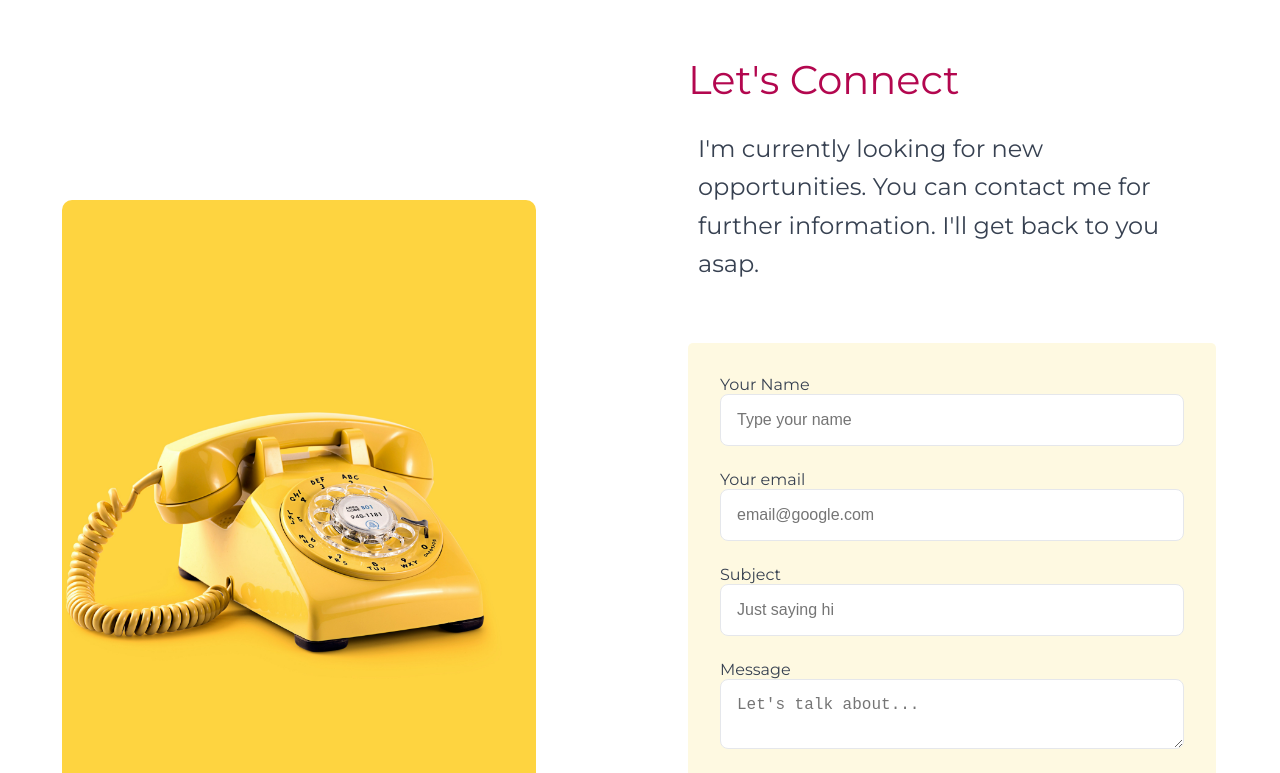
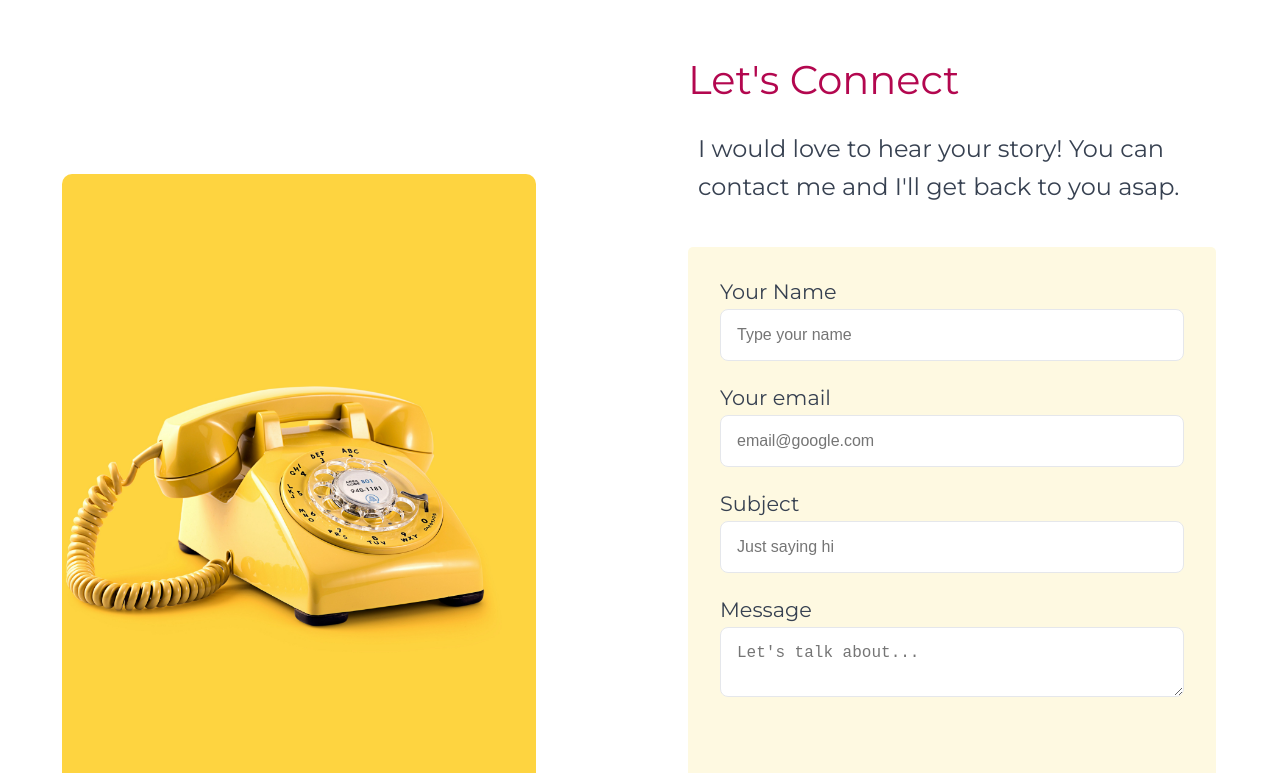
Before and after one commit to MVCorreas/MVCorreas-PersonalPage, a Next.js app: page / in a window 1280 px wide. Shown: the part 2680-3453 px from the top of the page. Built offline with nearby package versions, Linux system fonts and the light colour scheme.

Commit message:
contact form styled

```diff
--- a/src/app/components/ContactForm/ContactForm.jsx
+++ b/src/app/components/ContactForm/ContactForm.jsx
@@ -10,10 +10,11 @@ const ContactForm = () => {
   const [email, setEmail] = useState('');
   const [subject, setSubject] = useState('');
   const [message, setMessage] = useState('');
-  const [showThanksMessage, setShowThanksMessage] = useState(false);
+  const [emailError, setEmailError] = useState('');
   const [subjectError, setSubjectError] = useState('');
   const [messageError, setMessageError] = useState('');
-  const [emailError, setEmailError] = useState('');
+  const [showThanksMessage, setShowThanksMessage] = useState(false);
+
   const sectionsRef = useEaseIn()
 
   const emailRegex = /^[^\s@]+@[^\s@]+\.[^\s@]+$/;
@@ -69,14 +70,13 @@ const ContactForm = () => {
         <div className={styles.content}>
           <h5 className={styles.title}>Let's Connect</h5>
           <p className={styles.description}>
-            I'm currently looking for new opportunities. You can contact me for further information.
-            I'll get back to you asap.
+            I would love to hear your story! You can contact me and I'll get back to you asap.
           </p>
           <div className={styles.formContainer}>
             {!showThanksMessage ? (
               <form onSubmit={handleSubmit}>
                 <div className={styles.formGroup}>
-                  <label htmlFor="name">Your Name</label>
+                  <label htmlFor="name" className={styles.formLabel}>Your Name</label>
                   <input
                     name="name"
                     type="name"
@@ -90,7 +90,7 @@ const ContactForm = () => {
                   />
                 </div>
                 <div className={styles.formGroup}>
-                  <label htmlFor="email">Your email</label>
+                  <label htmlFor="email" className={styles.formLabel}>Your email</label>
                   <input
                     name="email"
                     type="email"
@@ -106,7 +106,7 @@ const ContactForm = () => {
                   {emailError && <p className={styles.errorText}>{emailError}</p>}
                 </div>
                 <div className={styles.formGroup}>
-                  <label htmlFor="subject">Subject</label>
+                  <label htmlFor="subject" className={styles.formLabel}>Subject</label>
                   <input
                     name="subject"
                     type="text"
@@ -122,7 +122,7 @@ const ContactForm = () => {
                   {subjectError && <p className={styles.errorText}>{subjectError}</p>}
                 </div>
                 <div className={styles.formGroup}>
-                  <label htmlFor="message">Message</label>
+                  <label htmlFor="message" className={styles.formLabel}>Message</label>
                   <textarea
                     name="message"
                     id="message"
--- a/src/app/components/ContactForm/ContactForm.module.css
+++ b/src/app/components/ContactForm/ContactForm.module.css
@@ -56,7 +56,7 @@
 .formContainer {
   width: 100%;
   padding: 2rem;
-  margin-top: 50px;
+  margin-top: 30px;
   background-color: #fcefb467;
   border-radius: 5px;
 }
@@ -65,10 +65,14 @@
   margin-bottom: 1.5rem;
 }
 
+.formLabel {
+  font-size: 1.3rem;
+}
 .inputField {
   width: 100%;
   padding: 1rem;
   border: 1px solid #e5e7eb;
+  margin-top: 5px;
   border-radius: 0.5rem;
   font-size: 1rem;
   color: #4b5563;
```
